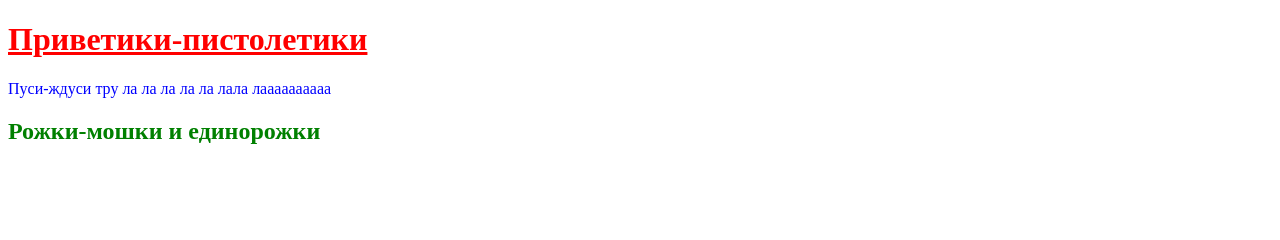
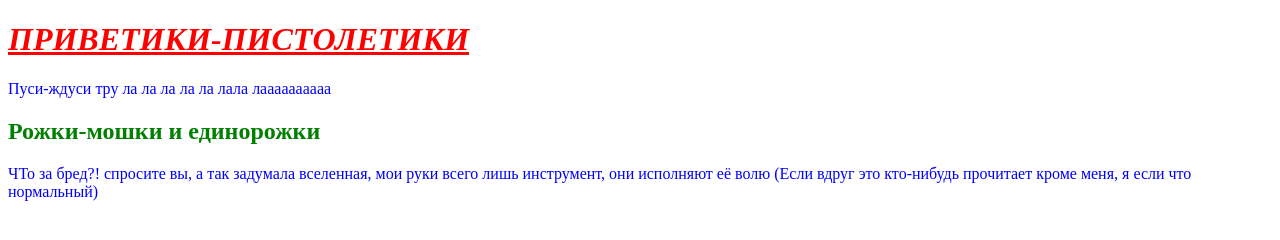
Before and after one commit to PavelAnatskiy/first-project, a plain HTML site: page index.html in a window 1280 px wide. Drawn offline with Linux system fonts and the light colour scheme.

Commit message:
Добаивил абзац и пару стилей к H1

```diff
--- a/index.html
+++ b/index.html
@@ -10,5 +10,10 @@
     <h1>Приветики-пистолетики</h1>
     <p>Пуси-ждуси тру ла ла ла ла ла лала лаааааааааа</p>
     <h2>Рожки-мошки и единорожки</h2>
+    <p>
+      ЧТо за бред?! спросите вы, а так задумала вселенная, мои руки всего лишь
+      инструмент, они исполняют её волю (Если вдруг это кто-нибудь прочитает
+      кроме меня, я если что нормальный)
+    </p>
   </body>
 </html>
--- a/style.css
+++ b/style.css
@@ -1,6 +1,9 @@
 h1 {
   text-decoration: underline;
   color: red;
+  font-weight: bold;
+  font-style: italic;
+  text-transform: uppercase;
 }
 p {
   color: blue;
```
